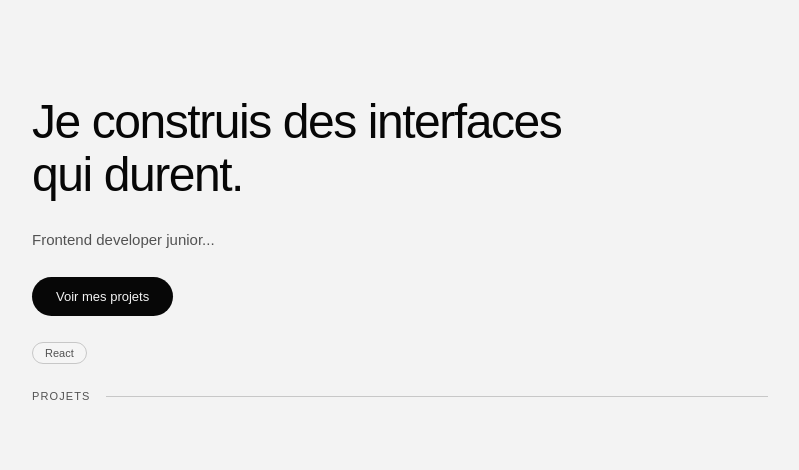
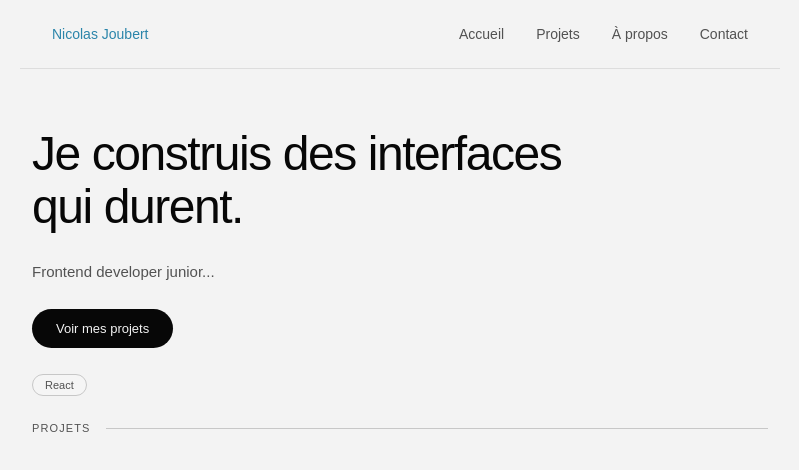
Before and after one commit to NicolasJoubert/portfolio, a React (Vite) app: page / in a window 1280 px wide. Shown: the top 470 px of the page, without its empty margins (240-1039 px from the left). Built offline with nearby package versions, Linux system fonts and the light colour scheme.

Commit message:
feat: create header

```diff
--- a/src/App.tsx
+++ b/src/App.tsx
@@ -1,3 +1,4 @@
+import Header from "@/components/layout/Header.tsx";
 import { H1, Body } from "@/components/ui/Typography";
 import Button from "@/components/ui/ButtonPerso.tsx";
 import Tag from "@/components/ui/Tag";
@@ -5,7 +6,9 @@ import SectionLabel from "@/components/ui/SectionLabel";
 
 function App() {
   return (
-    <div className="max-w-[800px] mx-auto px-8 py-24 flex flex-col gap-6">
+    <>
+      <Header />
+      <main className="max-w-[800px] mx-auto px-8 pt-32 pb-24 flex flex-col gap-6">
         <H1>
           Je construis des interfaces
           <br />
@@ -19,7 +22,8 @@ function App() {
           <Tag variant="default">React</Tag>
         </div>
         <SectionLabel>Projets</SectionLabel>
-    </div>
+      </main>
+    </>
   );
 }
 
--- /dev/null
+++ b/src/components/layout/Header.tsx
@@ -0,0 +1,26 @@
+import { NAV_LINKS } from "@/lib/constants.ts";
+// import { cn } from '@/lib/utils.ts';
+// TODO: Create mobile toggle
+export default function Header() {
+  return (
+    <header className="fixed top-0 w-full bg-background/95 backdrop-blur-sm z-50 ">
+      <nav className="mx-auto max-w-[760px] px-8 py-6 flex items-center justify-between border-b border-border/50">
+        <a href="#" className="font-medium text-accent text-sm">
+          Nicolas Joubert
+        </a>
+        <div className="hidden md:flex items-center gap-8">
+          {NAV_LINKS.map((link) => (
+            <a
+              key={link.label}
+              href={link.href}
+              className="text-sm text-muted-foreground hover:text-accent transition-colors"
+            >
+              {link.label}
+            </a>
+          ))}
+        </div>
+        {/* TODO: Create mobile toggle */}
+      </nav>
+    </header>
+  );
+}
```
Lines whose indentation alone changed are shown as unchanged.
